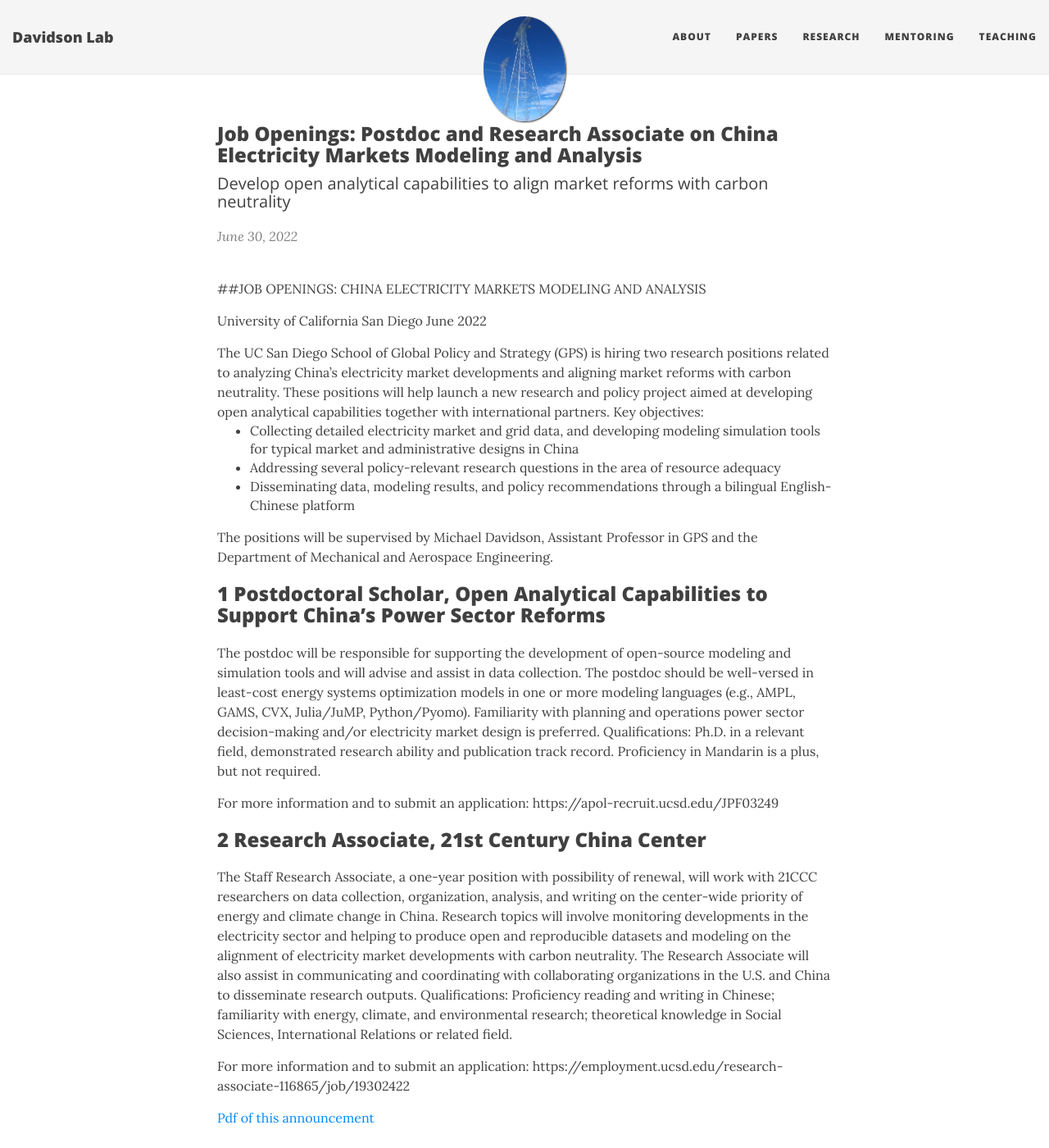
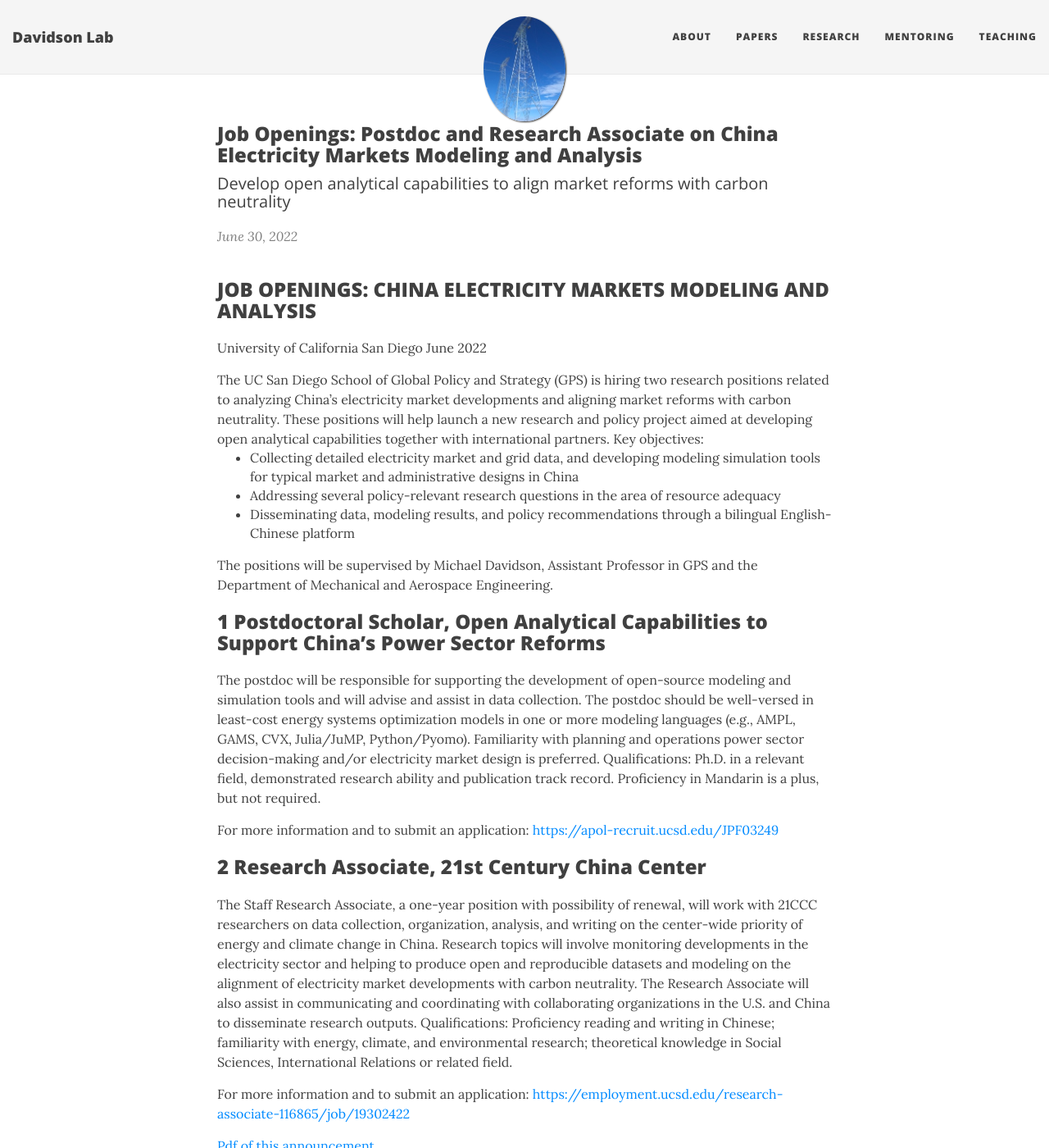
Before and after one commit to east-winds/east-winds.github.io, a Jekyll site: the page built from _posts/2022-06-30-job-openings-china-electricity-markets-modeling-analysis.md, in a window 1280 px wide and 1400 px high. Shown: the whole window at 82% size. Built offline with Jekyll 4.4.1, drawn with Linux system fonts in a browser that asks for light colours; nearby versions of some CDN libraries; some of the changed lines change nothing that is shown.

Commit message:
Job postings 2

```diff
--- a/_posts/2022-06-30-job-openings-china-electricity-markets-modeling-analysis.md
+++ b/_posts/2022-06-30-job-openings-china-electricity-markets-modeling-analysis.md
@@ -6,7 +6,7 @@
 image: /img/transmission_tower.jpg
 ---
 
-##JOB OPENINGS: CHINA ELECTRICITY MARKETS MODELING AND ANALYSIS
+## JOB OPENINGS: CHINA ELECTRICITY MARKETS MODELING AND ANALYSIS
 
 University of California San Diego
 June 2022
@@ -23,13 +23,13 @@
 The postdoc will be responsible for supporting the development of open-source modeling and simulation tools and will advise and assist in data collection. The postdoc should be well-versed in least-cost energy systems optimization models in one or more modeling languages (e.g., AMPL, GAMS, CVX, Julia/JuMP, Python/Pyomo). Familiarity with planning and operations power sector decision-making and/or electricity market design is preferred. Qualifications:
 Ph.D. in a relevant field, demonstrated research ability and publication track record. Proficiency in Mandarin is a plus, but not required.
 
-For more information and to submit an application: https://apol-recruit.ucsd.edu/JPF03249
+For more information and to submit an application: [https://apol-recruit.ucsd.edu/JPF03249](https://apol-recruit.ucsd.edu/JPF03249)
 
 ## 2	Research Associate, 21st Century China Center
 The Staff Research Associate, a one-year position with possibility of renewal, will work with 21CCC researchers on data collection, organization, analysis, and writing on the center-wide priority of energy and climate change in China. Research topics will involve monitoring developments in the electricity sector and helping to produce open and reproducible datasets and modeling on the alignment of electricity market developments with carbon neutrality. The Research Associate will also assist in communicating and coordinating with collaborating organizations in the U.S. and China to disseminate research outputs. Qualifications: Proficiency reading and writing in Chinese; familiarity with energy, climate, and environmental research; theoretical knowledge in Social Sciences, International Relations or related field.
 
 For more information and to submit an application:
-https://employment.ucsd.edu/research-associate-116865/job/19302422
+[https://employment.ucsd.edu/research-associate-116865/job/19302422](https://employment.ucsd.edu/research-associate-116865/job/19302422)
 
 
 
```
